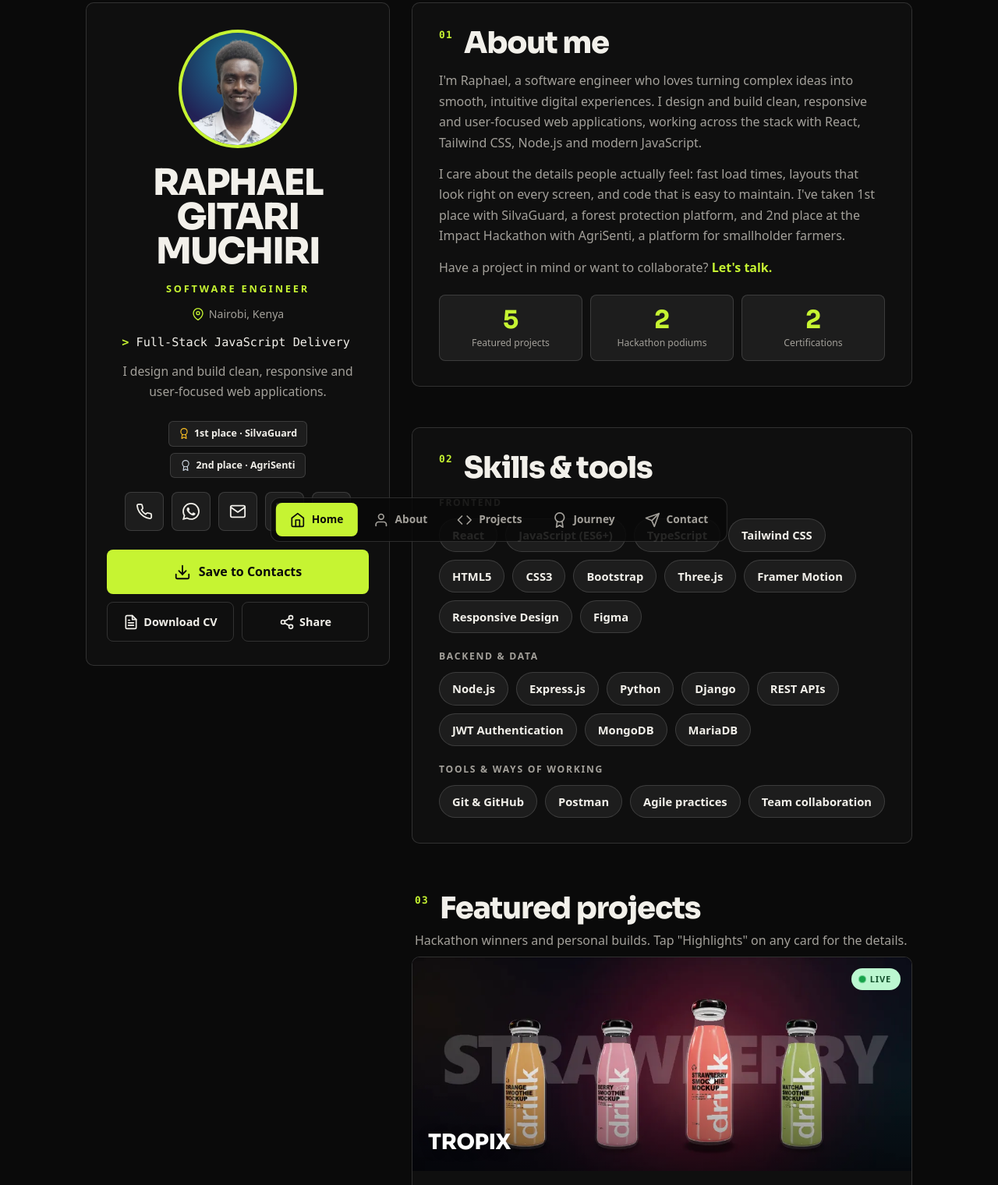
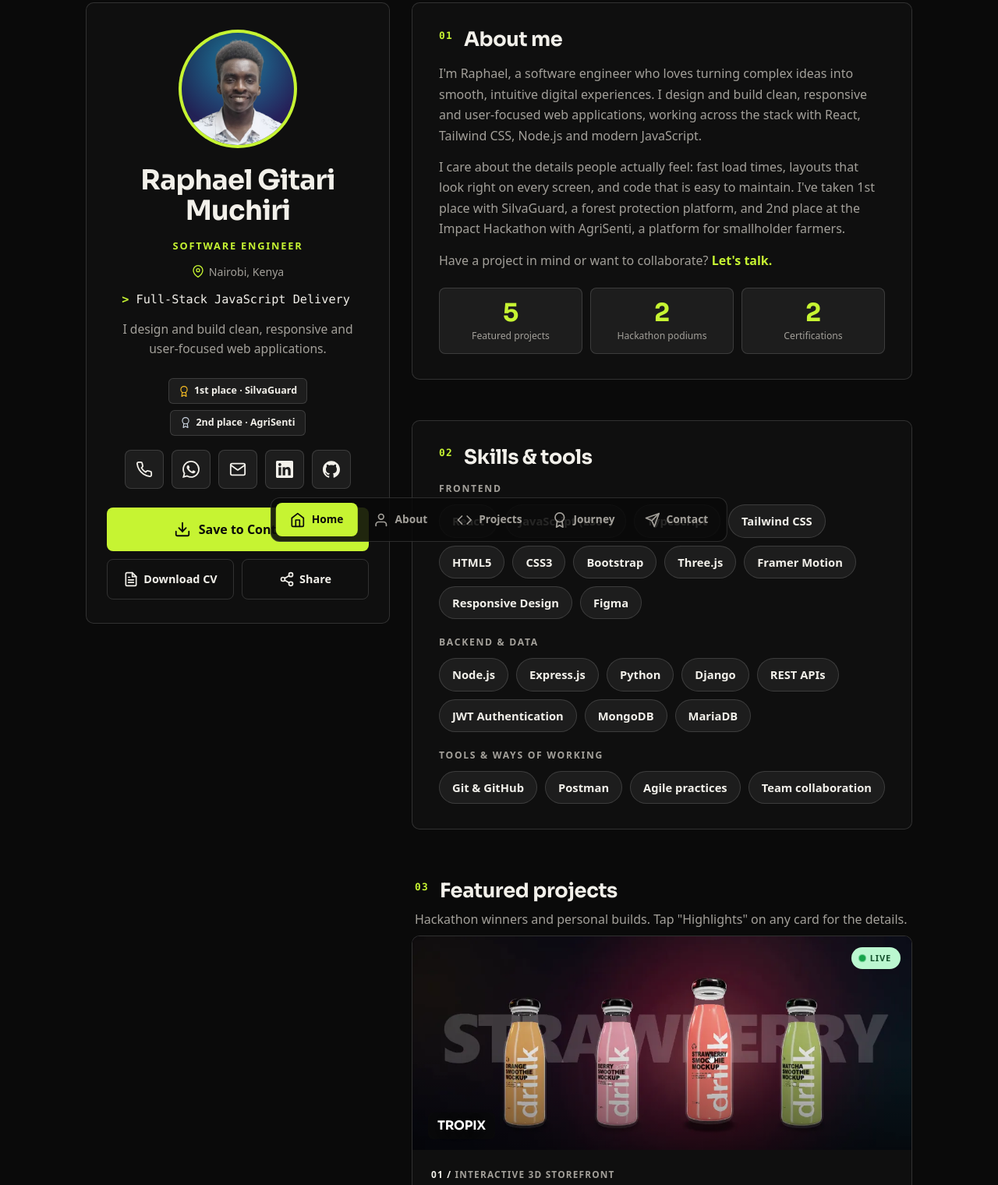
Before and after one commit to Mr-Gitari/My-Website, a plain HTML site: page index.html in a window 1280 px wide. Shown: the part 91-1611 px from the top of the page at 78% size. Drawn offline with Linux system fonts and the light colour scheme.

Commit message:
Calmer typography: sentence-case name, lighter headings, smaller project titles

```diff
--- a/css/revamp.css
+++ b/css/revamp.css
@@ -62,11 +62,10 @@ body {
 .profile h1 {
   margin: 4px 0 12px;
   font-family: var(--display);
-  font-size: clamp(2.1rem, 9.5vw, 2.9rem);
-  font-weight: 800;
-  line-height: 0.95;
-  letter-spacing: -0.035em;
-  text-transform: uppercase;
+  font-size: clamp(1.8rem, 7vw, 2.2rem);
+  font-weight: 700;
+  line-height: 1.1;
+  letter-spacing: -0.02em;
 }
 
 .role {
@@ -74,7 +73,8 @@ body {
   -webkit-background-clip: initial;
   background-clip: initial;
   color: var(--accent);
-  letter-spacing: 0.22em;
+  letter-spacing: 0.14em;
+  font-weight: 600;
 }
 
 .avatar {
@@ -89,7 +89,7 @@ body {
 .btn-primary {
   color: var(--on-accent);
   box-shadow: none;
-  font-weight: 800;
+  font-weight: 700;
 }
 
 .btn-primary:hover {
@@ -126,10 +126,10 @@ body {
 .card h2,
 .sec-title {
   gap: 14px;
-  font-size: clamp(1.7rem, 5.5vw, 2.4rem);
-  font-weight: 800;
-  letter-spacing: -0.03em;
-  line-height: 1;
+  font-size: clamp(1.3rem, 4vw, 1.6rem);
+  font-weight: 600;
+  letter-spacing: -0.015em;
+  line-height: 1.15;
 }
 
 .card h2::before,
@@ -190,9 +190,9 @@ body {
 }
 
 .p-body h3 {
-  font-size: clamp(1.5rem, 4vw, 1.9rem);
-  font-weight: 800;
-  letter-spacing: -0.025em;
+  font-size: clamp(1.25rem, 3.4vw, 1.45rem);
+  font-weight: 600;
+  letter-spacing: -0.01em;
 }
 
 .p-art::after {
@@ -248,3 +248,15 @@ textarea {
 .progress {
   background: var(--accent);
 }
+
+.p-name {
+  font-weight: 700;
+  letter-spacing: -0.01em;
+}
+
+.p-art-img .p-name {
+  font-size: 1rem;
+  padding: 4px 12px;
+  border-radius: 6px;
+  background: rgba(10, 10, 10, 0.72);
+}
```
